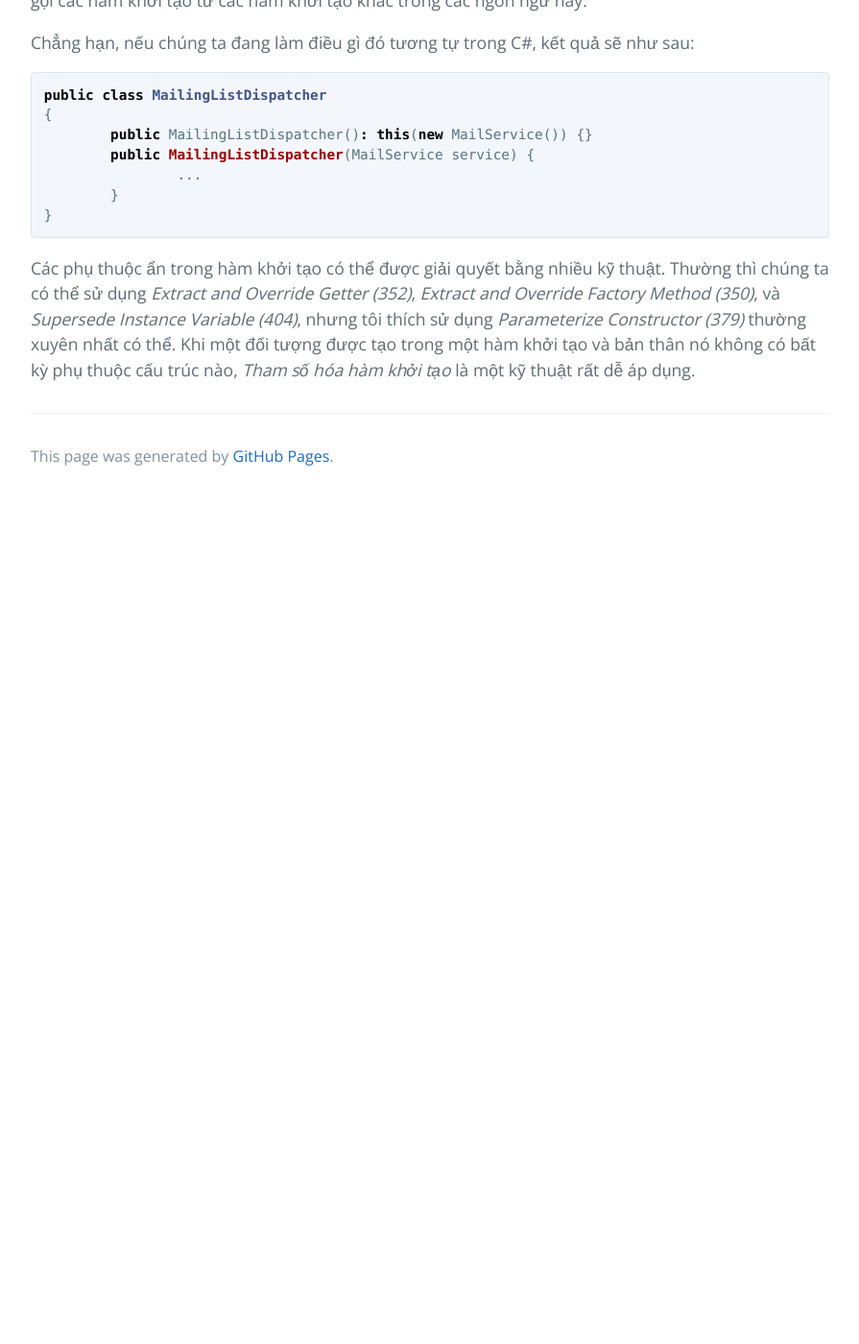
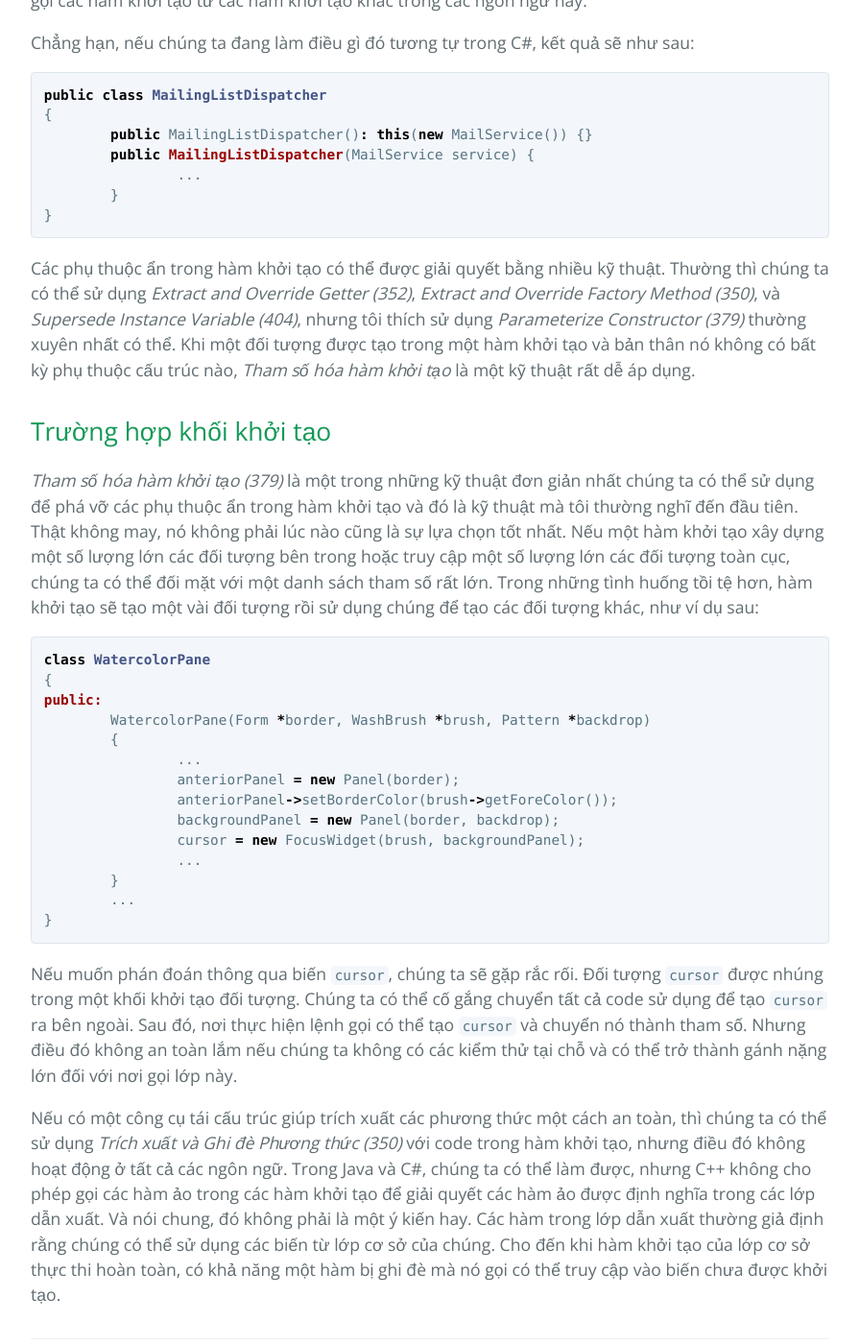
Before and after one commit to HaiBV/haibv.github.io, a Jekyll site: the page built from working-effectively-with-legacy-code/chapter-9-i-cant-get-this-class-into-a-test-harness.md, in a window 1280 px wide and 1400 px high, scrolled down 10994 px. Shown: the whole window at 96% size, without its empty margins (192-1087 px from the left). Built offline with Jekyll 4.4.1, drawn with Linux system fonts in a browser that asks for light colours; our own code applies the rules of GitHub Pages for plain Markdown files; before the commit the page ends 11513 px from its top, so only the background shows below that.

Commit message:
Book - Working Efectively with Legacy Code - P2 - C9

````diff
--- a/working-effectively-with-legacy-code/chapter-9-i-cant-get-this-class-into-a-test-harness.md
+++ b/working-effectively-with-legacy-code/chapter-9-i-cant-get-this-class-into-a-test-harness.md
@@ -323,3 +323,28 @@ public class MailingListDispatcher
 ```
 
 Các phụ thuộc ẩn trong hàm khởi tạo có thể được giải quyết bằng nhiều kỹ thuật. Thường thì chúng ta có thể sử dụng _Extract and Override Getter (352)_, _Extract and Override Factory Method (350)_, và _Supersede Instance Variable (404)_, nhưng tôi thích sử dụng _Parameterize Constructor (379)_ thường xuyên nhất có thể. Khi một đối tượng được tạo trong một hàm khởi tạo và bản thân nó không có bất kỳ phụ thuộc cấu trúc nào, _Tham số hóa hàm khởi tạo_ là một kỹ thuật rất dễ áp dụng.
+
+## Trường hợp khối khởi tạo
+
+_Tham số hóa hàm khởi tạo (379)_ là một trong những kỹ thuật đơn giản nhất chúng ta có thể sử dụng để phá vỡ các phụ thuộc ẩn trong hàm khởi tạo và đó là kỹ thuật mà tôi thường nghĩ đến đầu tiên. Thật không may, nó không phải lúc nào cũng là sự lựa chọn tốt nhất. Nếu một hàm khởi tạo xây dựng một số lượng lớn các đối tượng bên trong hoặc truy cập một số lượng lớn các đối tượng toàn cục, chúng ta có thể đối mặt với một danh sách tham số rất lớn. Trong những tình huống tồi tệ hơn, hàm khởi tạo sẽ tạo một vài đối tượng rồi sử dụng chúng để tạo các đối tượng khác, như ví dụ sau:
+
+```cpp
+class WatercolorPane
+{
+public:
+	WatercolorPane(Form *border, WashBrush *brush, Pattern *backdrop)
+	{
+		...
+		anteriorPanel = new Panel(border);
+		anteriorPanel->setBorderColor(brush->getForeColor());
+		backgroundPanel = new Panel(border, backdrop);
+		cursor = new FocusWidget(brush, backgroundPanel);
+		...
+	}
+	...
+}
+```
+
+Nếu muốn phán đoán thông qua biến `cursor`, chúng ta sẽ gặp rắc rối. Đối tượng `cursor` được nhúng trong một khối khởi tạo đối tượng. Chúng ta có thể cố gắng chuyển tất cả code sử dụng để tạo `cursor` ra bên ngoài. Sau đó, nơi thực hiện lệnh gọi có thể tạo `cursor` và chuyển nó thành tham số. Nhưng điều đó không an toàn lắm nếu chúng ta không có các kiểm thử tại chỗ và có thể trở thành gánh nặng lớn đối với nơi gọi lớp này.
+
+Nếu có một công cụ tái cấu trúc giúp trích xuất các phương thức một cách an toàn, thì chúng ta có thể sử dụng _Trích xuất và Ghi đè Phương thức (350)_ với code trong hàm khởi tạo, nhưng điều đó không hoạt động ở tất cả các ngôn ngữ. Trong Java và C#, chúng ta có thể làm được, nhưng C++ không cho phép gọi các hàm ảo trong các hàm khởi tạo để giải quyết các hàm ảo được định nghĩa trong các lớp dẫn xuất. Và nói chung, đó không phải là một ý kiến hay. Các hàm trong lớp dẫn xuất thường giả định rằng chúng có thể sử dụng các biến từ lớp cơ sở của chúng. Cho đến khi hàm khởi tạo của lớp cơ sở thực thi hoàn toàn, có khả năng một hàm bị ghi đè mà nó gọi có thể truy cập vào biến chưa được khởi tạo.
````
